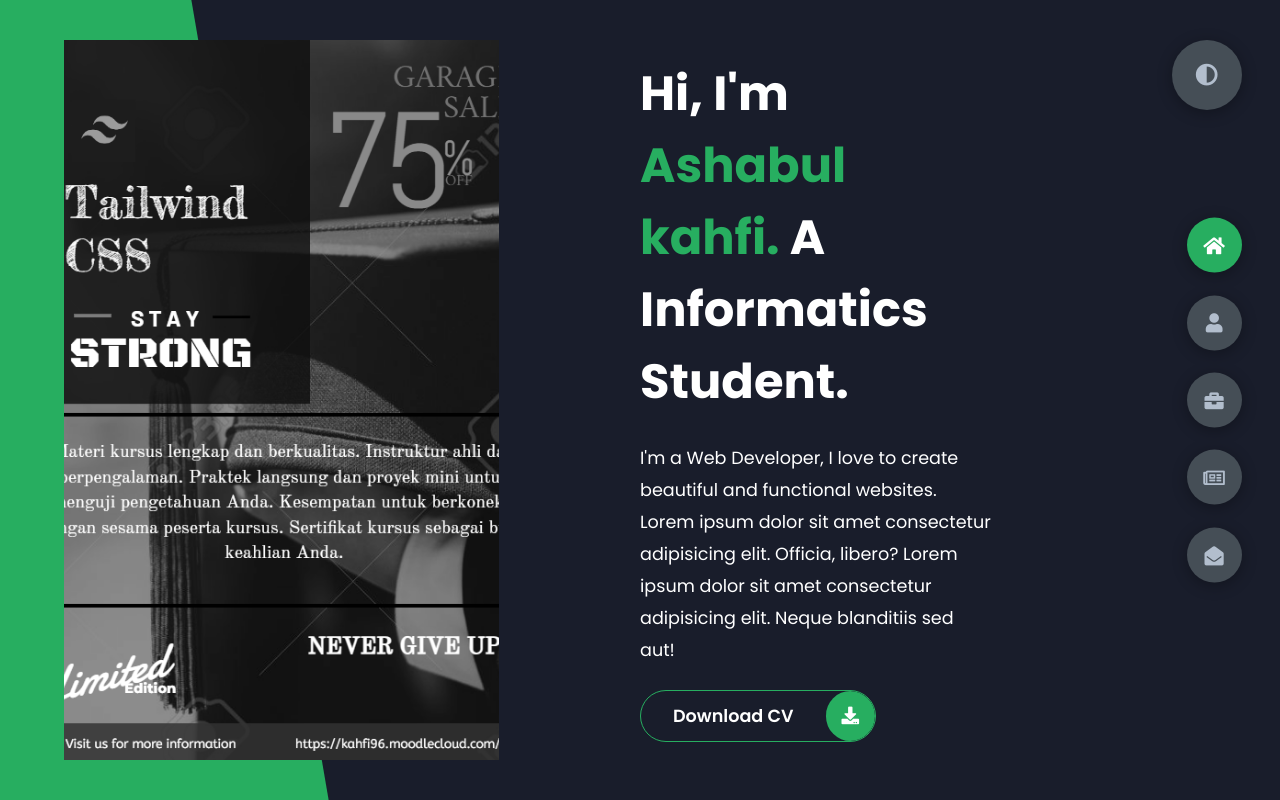
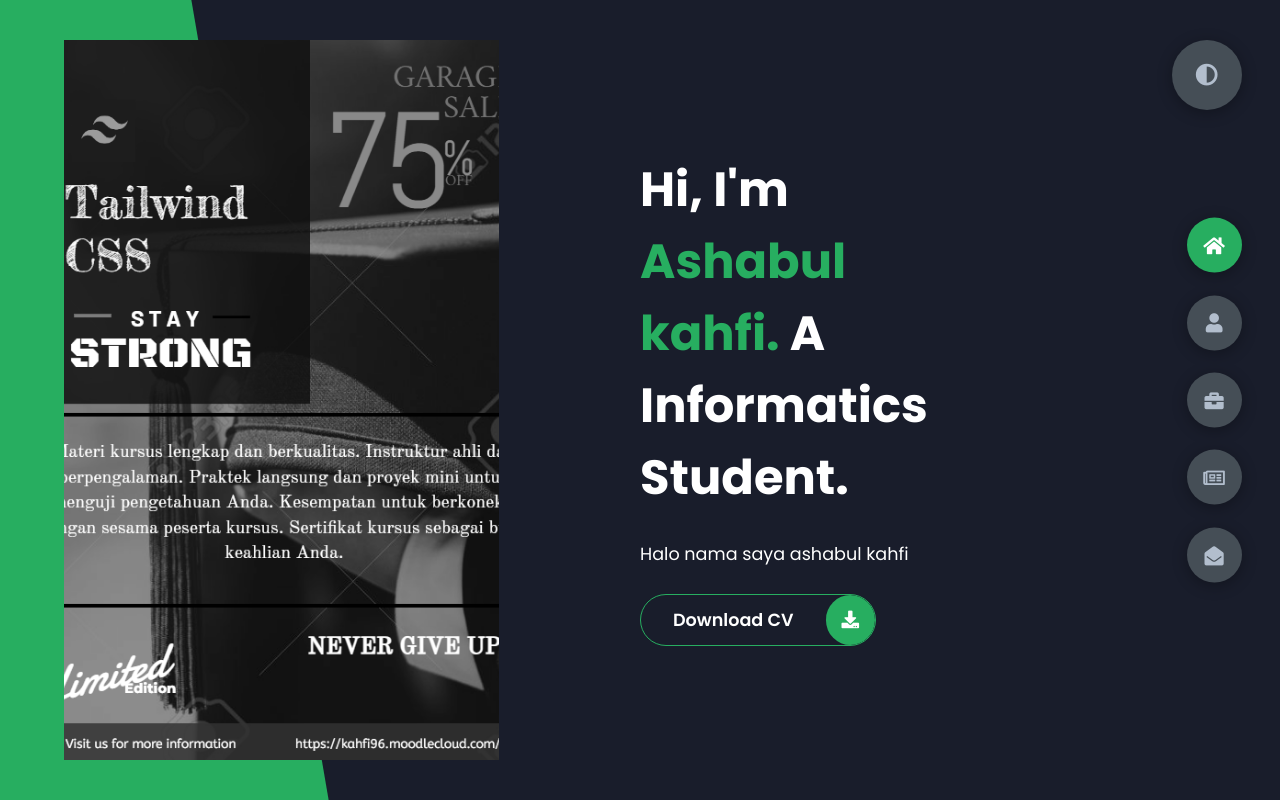
Before and after one commit to Reyzel96/reyzel96.github.io, a plain HTML site: page index.html in a window 1280 px wide. Drawn offline with Linux system fonts and the light colour scheme.

Commit message:
merubah riwayat

```diff
--- a/index.html
+++ b/index.html
@@ -26,9 +26,7 @@
                     A Informatics Student.
                 </h1>
                 <p>
-                    I'm a Web Developer, I love to create beautiful and functional websites.
-                    Lorem ipsum dolor sit amet consectetur adipisicing elit. Officia, libero?
-                    Lorem ipsum dolor sit amet consectetur adipisicing elit. Neque blanditiis sed aut!
+                    Halo nama saya ashabul kahfi
                 </p>
                 <div class="btn-con">
                     <a href="" class="main-btn">
```
